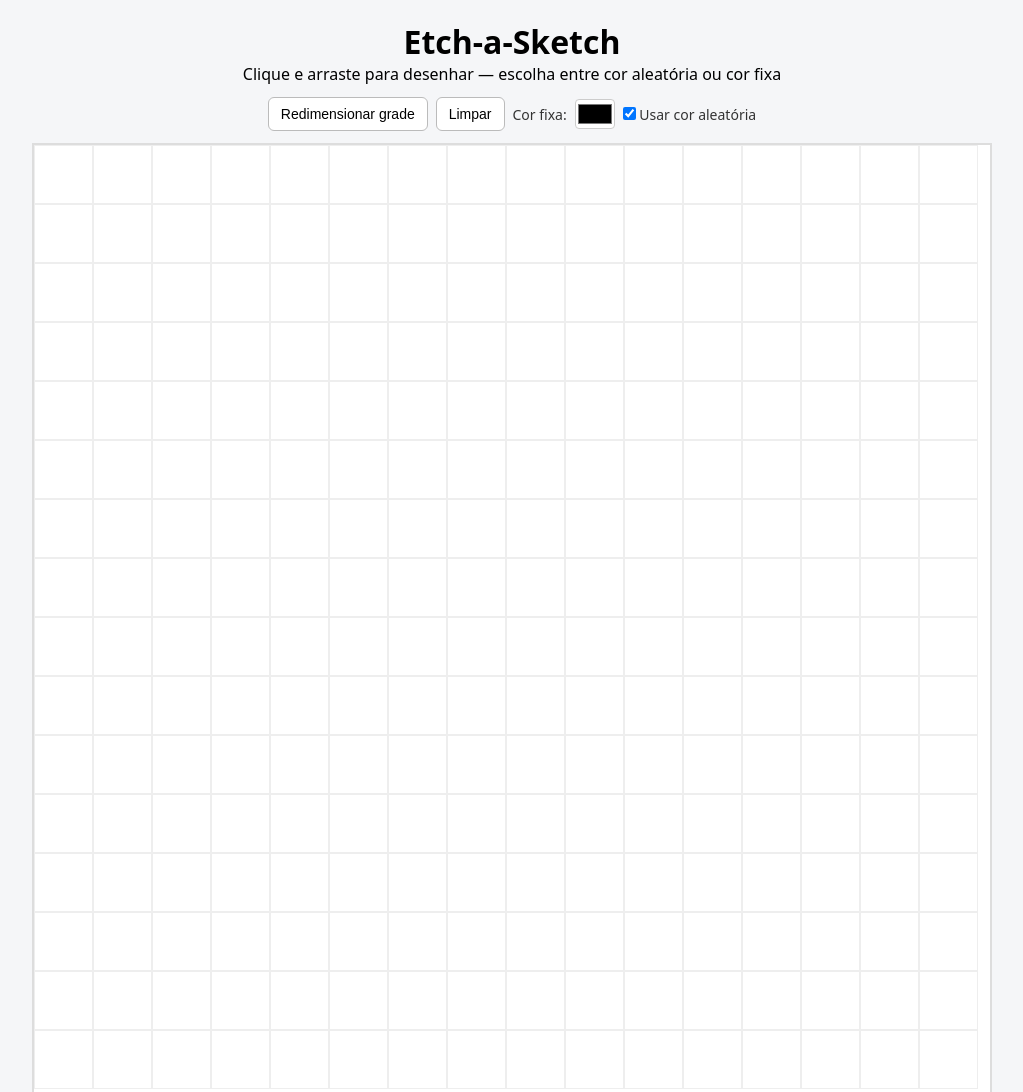
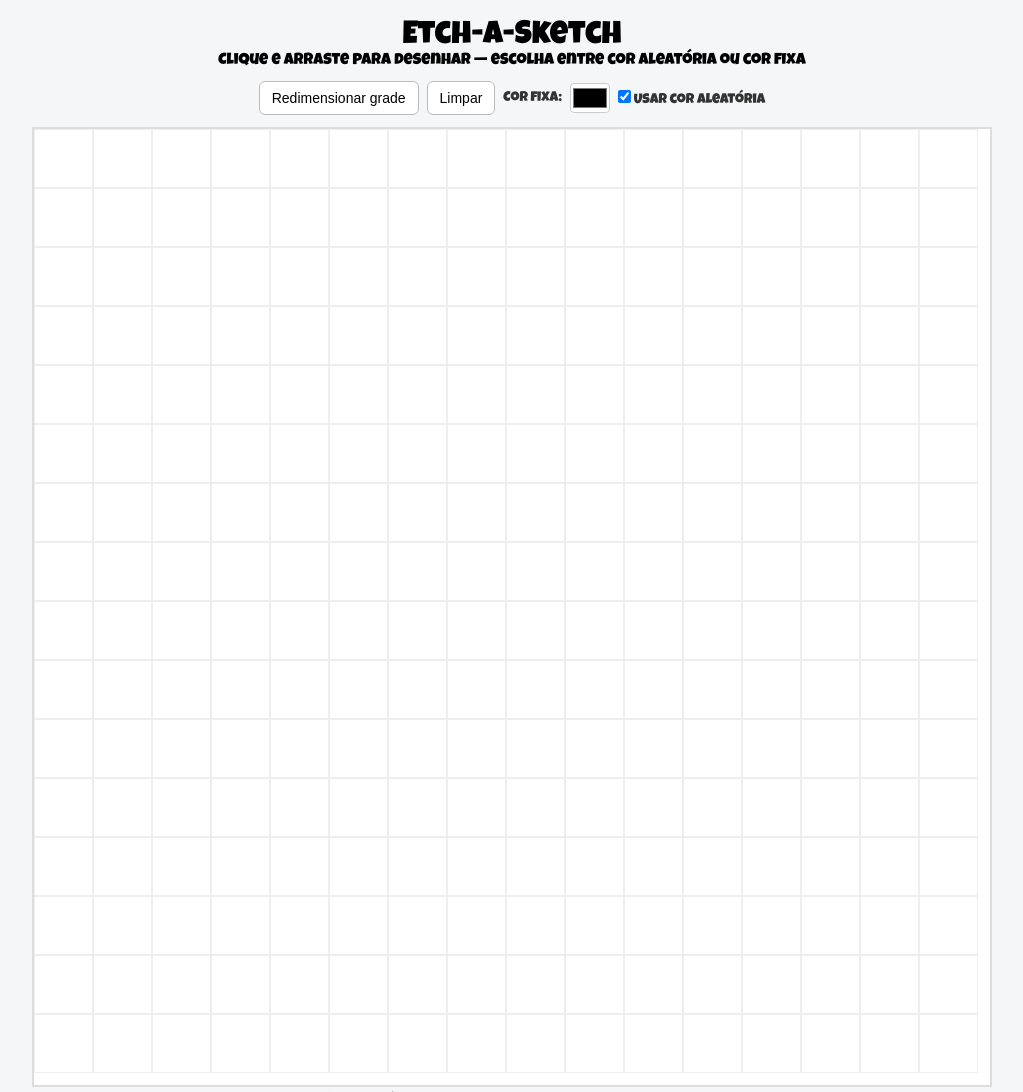
Before and after one commit to arthurguerraa/projeto-etch-a-sketch, a plain HTML site: page index.html in a window 1280 px wide. Shown: the top 1092 px of the page, without its empty margins (128-1151 px from the left). Drawn offline with Linux system fonts and the light colour scheme.

Commit message:
adicionando fonte externa

```diff
--- a/style/style.css
+++ b/style/style.css
@@ -1,3 +1,9 @@
+@import url('https://fonts.googleapis.com/css2?family=Luckiest+Guy&display=swap');
+
+:root{
+    --fonte-principal: "Luckiest Guy", cursive;
+}
+
 *{
     margin: 0;
     padding: 0;
@@ -5,7 +11,7 @@
 }
 
 body{
-    font-family: system-ui, -apple-system, "Segoe UI", Roboto, Arial;
+    font-family: var(--fonte-principal);
     background: #f5f6f8;
     min-height: 100vh;
     display: flex;
@@ -27,6 +33,7 @@ header{
 
 header > h1{
     text-align: center;
+    font-weight: lighter;
 }
 
 .controles {
```
